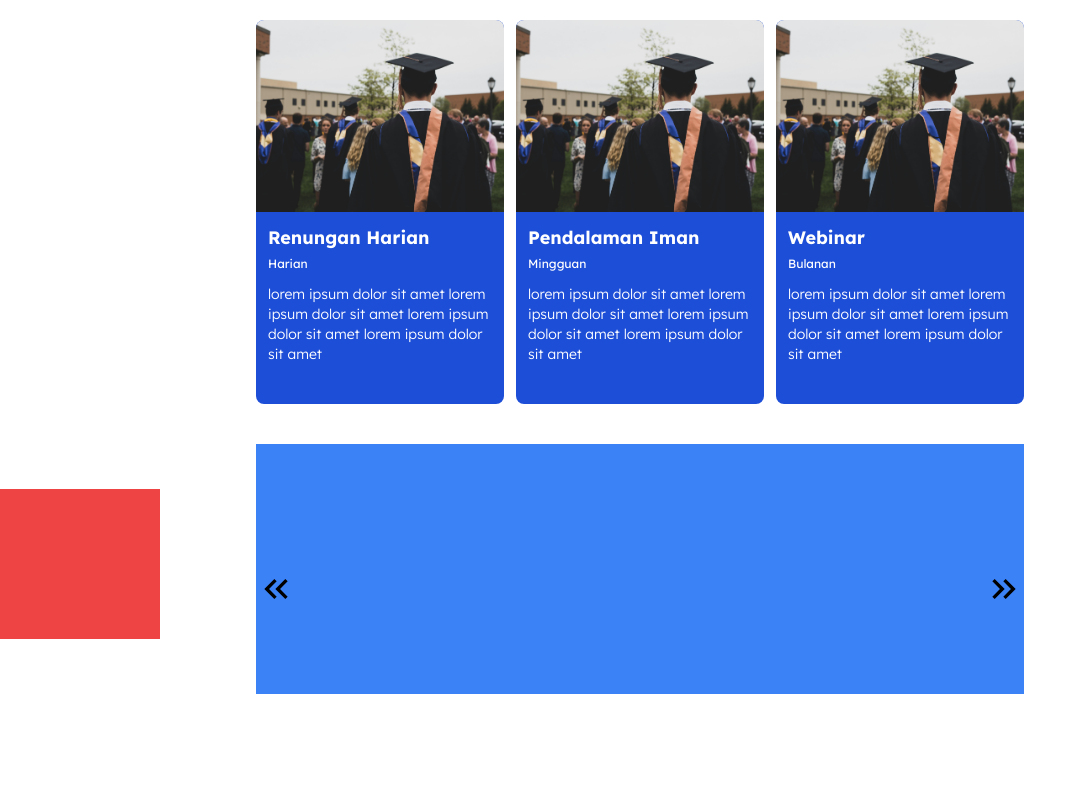
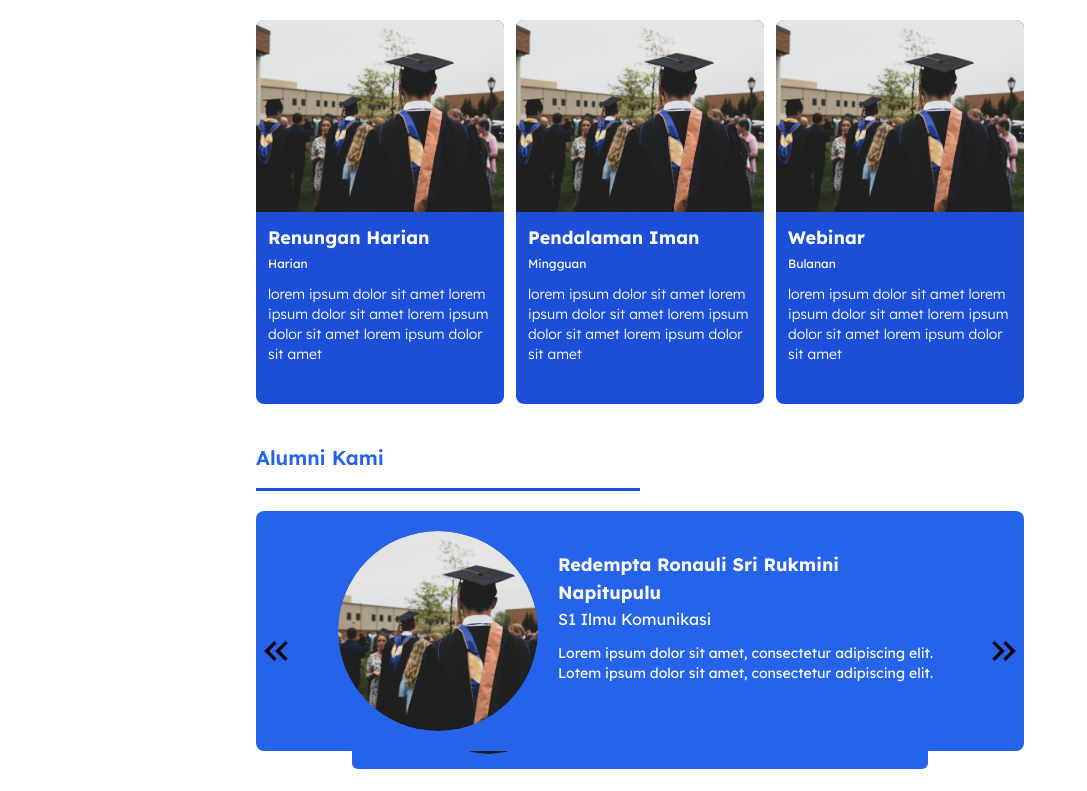
Before and after one commit to BrandonRafaelLovelyno/Dei-Providentia, a Next.js app: page / in a window 1280 px wide. Shown: the part 1813-2604 px from the top of the page, without its empty margins (0-1087 px from the left). Before the commit the page ends 2547 px from the top, so only its background shows below. Built offline with nearby package versions, Linux system fonts and the light colour scheme.

Commit message:
fix : carousel height

```diff
--- a/app/layout.tsx
+++ b/app/layout.tsx
@@ -18,7 +18,10 @@ export default function RootLayout({
   return (
     <html lang="en">
       <body
-        className={twMerge(lexend.className, "flex flex-col overflow-x-hidden")}
+        className={twMerge(
+          lexend.className,
+          "flex flex-col overflow-x-hidden overflow-y-scroll"
+        )}
       >
         {children}
       </body>
--- a/app/page.tsx
+++ b/app/page.tsx
@@ -12,7 +12,7 @@ const HomePage = () => {
       <HeaderImage />
       <main
         className={twMerge(
-          "w-full h-fit",
+          "w-full min-h-screen h-fit",
           "flex flex-col gap-y-10",
           "px-[20%] py-10"
         )}
--- a/components/carousel.tsx
+++ b/components/carousel.tsx
@@ -13,18 +13,28 @@ interface Props {
 
 const Carousel: React.FC<Props> = ({ items }) => {
   const [index, setIndex] = useState(1);
-  const [maxHeight, setMaxHeight] = useState(0);
   const itemRefs = useRef<(HTMLDivElement | null)[]>([]);
+  const [height, setHeight] = useState(300);
 
   useEffect(() => {
-    if (itemRefs.current) {
-      const heights = itemRefs.current.map((ref) => ref?.offsetHeight || 0);
-      setMaxHeight(Math.max(...heights));
-    }
-  }, [items]);
+    const interval = setInterval(() => {
+      if (itemRefs.current[0] && itemRefs.current[0].clientHeight) {
+        const heights = itemRefs.current.map(
+          //@ts-ignore
+          (el) => el?.clientHeight || itemRefs.current[0].clientHeight
+        );
+        setHeight(Math.max(...heights));
+      }
+    }, 200);
+
+    return () => clearInterval(interval);
+  });
 
   return (
-    <div className={twMerge(`w-full h-[${maxHeight}px]`, "relative")}>
+    <div
+      className={twMerge(`w-full`, "relative")}
+      style={{ height: `${height}px` }}
+    >
       <button
         className={twMerge("absolute", "left-0 top-[50%] z-[20]")}
         onClick={() => {
@@ -48,13 +58,12 @@ const Carousel: React.FC<Props> = ({ items }) => {
             //@ts-ignore
             ref={(el) => (itemRefs.current[idx] = el)}
             className={twMerge(
-              "w-full h-fit",
-              "absolute",
+              "absolute top-[50%] w-fit h-fit",
               "flex items-center justify-center",
               "transition-all duration-500 ease-in-out",
-              "translate-x-[-100%]",
               `translate-x-[${(idx - index) * 100}%]`,
-              index !== idx && "translate-y-[10%] scale-75"
+              index !== idx && "-translate-y-[30%] scale-75",
+              index === idx && "-translate-y-1/2"
             )}
           >
             {item}
--- /dev/null
+++ b/components/home/view-alumni.tsx
@@ -0,0 +1,50 @@
+import { Testimonial } from "@/sections/home/section-alumni";
+import Image from "next/image";
+import { twMerge } from "tailwind-merge";
+
+interface Props {
+  testimonial: Testimonial;
+}
+
+const ViewAlumni: React.FC<Props> = ({ testimonial }) => {
+  return (
+    <div
+      className={twMerge(
+        "w-full h-fit",
+        "flex flex-row justify-center gap-x-5",
+        "py-5",
+        "rounded-lg",
+        "bg-blue-600"
+      )}
+    >
+      <div
+        className={twMerge(
+          "w-[200px] h-[200px]",
+          "rounded-full overflow-hidden",
+          "relative"
+        )}
+      >
+        <Image
+          src={testimonial.src}
+          alt={testimonial.name}
+          fill
+          objectFit="cover"
+          className={twMerge("rounded-full")}
+        />
+      </div>
+      <div className={twMerge("w-1/2", "flex flex-col gap-y-3", "pt-5")}>
+        <div className={twMerge("flex flex-col")}>
+          <h3 className={twMerge("text-lg font-bold", "text-white")}>
+            {testimonial.name}
+          </h3>
+          <h4 className={twMerge("text-md text-white ")}>
+            {testimonial.prodi}
+          </h4>
+        </div>
+        <p className={twMerge("text-sm", "text-white")}>{testimonial.quote}</p>
+      </div>
+    </div>
+  );
+};
+
+export default ViewAlumni;
--- a/sections/home/section-activities.tsx
+++ b/sections/home/section-activities.tsx
@@ -45,7 +45,7 @@ const SectionActivities = () => {
         dapibus porttitor. Etiam malesuada est orci, sodales iaculis dui sodales
         id. Interdum et malesuada fames ac ante ipsum primis in faucibus
       </p>
-      <div className={twMerge("flex flex-row gap-x-3 h-96")}>
+      <div className={twMerge("flex flex-row gap-x-3 min-h-96 h-fit")}>
         {ACTIVITIES.map((activity, index) => (
           <div className={twMerge("flex-1")} key={index}>
             <CardImage {...activity} imageHeight="h-[12rem]" />
--- a/sections/home/section-alumni.tsx
+++ b/sections/home/section-alumni.tsx
@@ -1,8 +1,11 @@
 import Carousel from "@/components/carousel";
+import TitleSection from "@/components/home/title-section";
+import ViewAlumni from "@/components/home/view-alumni";
 import { twMerge } from "tailwind-merge";
 
-interface Testimonial {
+export interface Testimonial {
   name: string;
+  prodi: string;
   quote: string;
   src: string;
 }
@@ -10,18 +13,29 @@ interface Testimonial {
 const TESTIMONIALS: Testimonial[] = [
   {
     name: "Nuresya Larasayu Octavia",
-    quote: "Lorem ipsum dolor sit amet, consectetur adipiscing elit.",
+    prodi: "S1 Akuntansi",
+    quote:
+      "Lorem ipsum dolor sit amet, consectetur adipiscing elit. Lotem ipsum dolor sit amet, consectetur adipiscing elit.",
+    src: "/home/background.jpg",
+  },
+  {
+    name: "Redempta Ronauli Sri Rukmini Napitupulu",
+    prodi: "S1 Ilmu Komunikasi",
+    quote:
+      "Lorem ipsum dolor sit amet, consectetur adipiscing elit. Lotem ipsum dolor sit amet, consectetur adipiscing elit.",
     src: "/home/background.jpg",
   },
 ];
 
 const SectionAlumni = () => {
   return (
-    <section className="w-full">
+    <section className={twMerge("w-full", "flex flex-col gap-y-5")}>
+      <TitleSection title="Alumni Kami" />
       <Carousel
         items={[
-          <div key={1} className="h-[200px] w-full bg-red-500" />,
-          <div key={2} className="h-[250px] w-full bg-blue-500" />,
+          ...TESTIMONIALS.map((testimonial, idx) => (
+            <ViewAlumni key={idx} testimonial={testimonial} />
+          )),
         ]}
       />
     </section>
```
